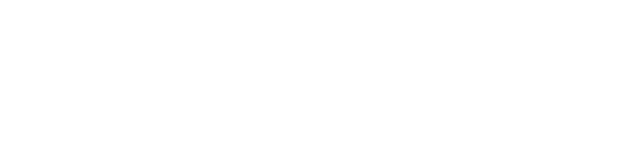
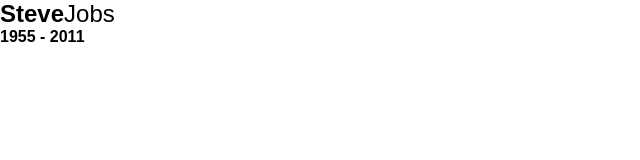
Before and after one commit to tahsinttalha/fcc-tribute-site, a plain HTML site: page index.html in a window 1280 px wide. Shown: the whole page, without its empty margins (0-640 px from the left). Drawn offline with Linux system fonts and the light colour scheme.

Commit message:
Add files via upload

```diff
--- a/index.html
+++ b/index.html
@@ -8,10 +8,16 @@
     <link rel="stylesheet" href="styles.css">
     <link rel="preconnect" href="https://fonts.googleapis.com">
     <link rel="preconnect" href="https://fonts.gstatic.com" crossorigin>
-    <link href="https://fonts.googleapis.com/css2?family=DM+Serif+Display:ital@0;1&family=Instrument+Sans:ital,wght@0,400;0,500;0,600;0,700;1,400&display=swap" rel="stylesheet">
-
+    <link href="https://fonts.googleapis.com/css2?family=DM+Serif+Display:ital@0;1&family=Roboto:ital,wght@0,100;0,300;0,400;0,500;0,700;0,900;1,300&display=swap" rel="stylesheet">
 </head>
 <body>
-
+    <header></header>
+    <main id="main">
+        <section id="hero-text">
+            <h1 id="title"><b>Steve</b>Jobs</h1>
+            <h4>1955 - 2011</h4>
+        </section>
+    </main>
+    <footer></footer>
 </body>
 </html>
--- a/styles.css
+++ b/styles.css
@@ -1,4 +1,18 @@
 /*
 font-family: 'DM Serif Display', serif;
-font-family: 'Instrument Sans', sans-serif;
+font-family: 'Roboto', sans-serif;
 */
+
+*{
+    margin: 0;
+    padding: 0;
+    font-family: 'Instrument Sans', sans-serif;
+}
+
+#hero-text > h1 {
+    font-weight: 100;
+}
+
+#hero-text b {
+    font-weight: 900;
+}
```
